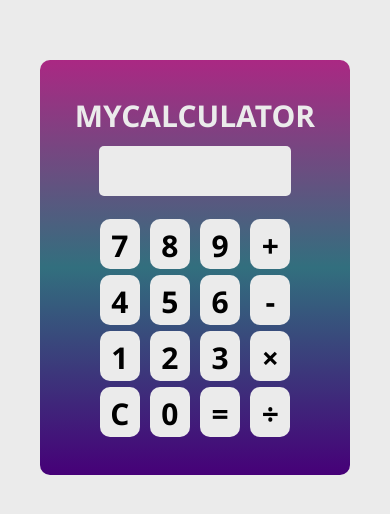
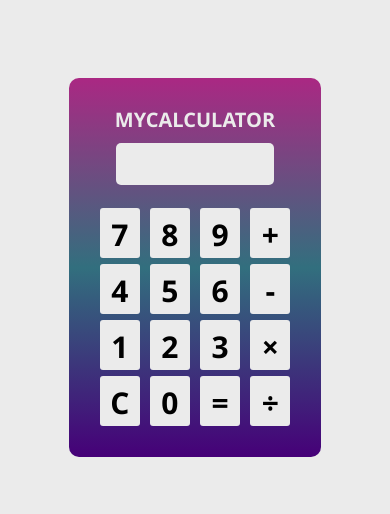
Before and after one commit to ManarTaha-1/Calculator, a plain HTML site: page index.html in a window 390 px wide. Shown: the part 180-694 px from the top of the page. Drawn offline with nearby package versions, Linux system fonts and the light colour scheme.

Commit message:
Update style.css

```diff
--- a/style.css
+++ b/style.css
@@ -47,7 +47,7 @@ h1{
 li{
     display: inline-block;
     background-color: var(--color-two);
-    margin:5px;
+    margin:8px;
     text-align: center;
     width: 90px;
     padding: 20px;
@@ -90,12 +90,12 @@ li:hover{
         padding: 60px;
     }
     li{
-    margin:4px;
+    margin:10px;
     text-align: center;
     width: 80px;
     padding: 15px;
     height: 70px;
-    border-radius: 12px;
+    border-radius: 10px;
     }
     }
     .number-one , .x-mark{
@@ -116,7 +116,7 @@ li:hover{
         padding: 50px;
     }
     li{
-        margin:3px;
+        margin:7px;
         text-align: center;
         width: 70px;
         padding: 10px;
@@ -141,12 +141,12 @@ li:hover{
         padding: 40px;
     }
     li{
-        margin:3px;
+        margin:5px;
         text-align: center;
         width: 60px;
         padding: 9px;
-        height: 60px;
-        border-radius: 12px;
+        height: 62px;
+        border-radius: 8px;
     }
     .number-one , .x-mark{
     padding: 12px 16px;
@@ -228,6 +228,7 @@ li:hover{
 }
 @media (max-width: 560px) {
     body{
+        width: 70%;
         margin: 25px auto;
     }
     h1{
@@ -239,10 +240,10 @@ li:hover{
     li{
         margin:3px;
         text-align: center;
-        width: 45px;
+        width: 46px;
         padding: 6px;
         height: 50px;
-        border-radius: 12px;
+        border-radius: 5px;
     }
 
     .output{
@@ -251,9 +252,11 @@ li:hover{
 }
 @media (max-width: 540px) {
     body{
+
         margin: 25px auto;
     }
     h1{
+        font-size: 25px;
         margin-bottom:10px ;
     }
     .container{
@@ -262,9 +265,57 @@ li:hover{
     li{
         margin:3px;
         text-align: center;
+        width: 44px;
+        padding: 8px;
+        border-radius: 5px;
+        height: 52px;
+    }
+
+    .output{
+        margin-bottom: 20px;
+        height: 42px;
+        }
+}
+@media (max-width: 500px) {
+
+    body{
+        width: 80%;
+        margin: 25px auto;
+    }
+    h1{
+        margin-bottom:10px ;
+    }
+    .container{
+        padding: 30px;
+    }
+    li{
+        margin:3px;
+        text-align: center;
+        width: 42px;
+        padding: 6px;
+        border-radius: 3px;
+        height: 50px;
+    }
+    .output{
+        margin-bottom: 20px;
+    }
+}
+@media (max-width: 450px) {
+    body{
+        margin: 25px auto;
+    }
+    h1{
+        margin-bottom:10px ;
+    }
+    .container{
+        padding: 28px;
+    }
+    li{
+        margin:3px;
+        text-align: center;
         width: 40px;
-        padding: 6px;
-        border-radius: 10px;
+        padding: 5px;
+        border-radius: 3px;
         height: 50px;
     }
 
@@ -272,3 +323,26 @@ li:hover{
         margin-bottom: 20px;
     }
 }
+@media (max-width: 400px) {
+    body{
+        margin: 25px auto;
+    }
+    h1{
+        font-size: 20px;
+        margin-bottom:10px ;
+    }
+    .container{
+        padding: 28px;
+    }
+    li{
+        margin:3px;
+        text-align: center;
+        width: 40px;
+        padding: 6px;
+        border-radius: 3px;
+        height: 50px;
+    }
+    .output{
+        margin-bottom: 20px;
+    }
+}
```
